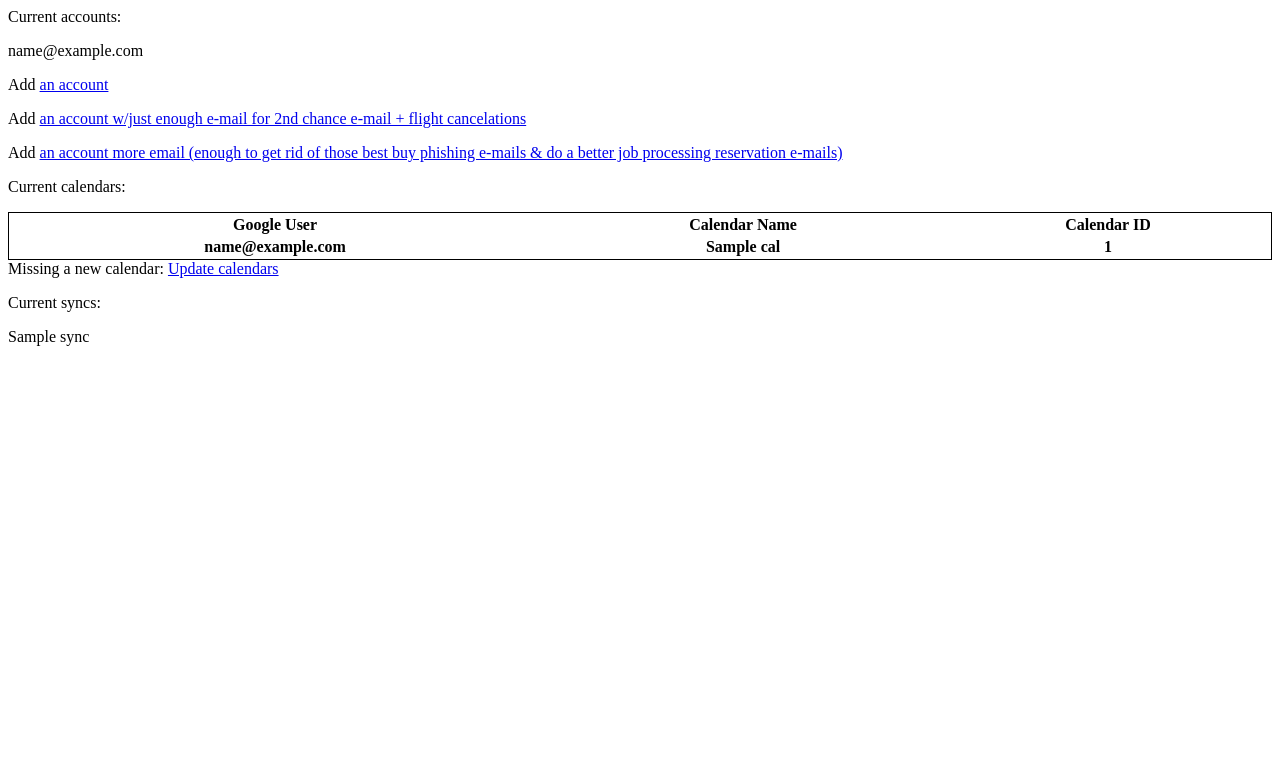
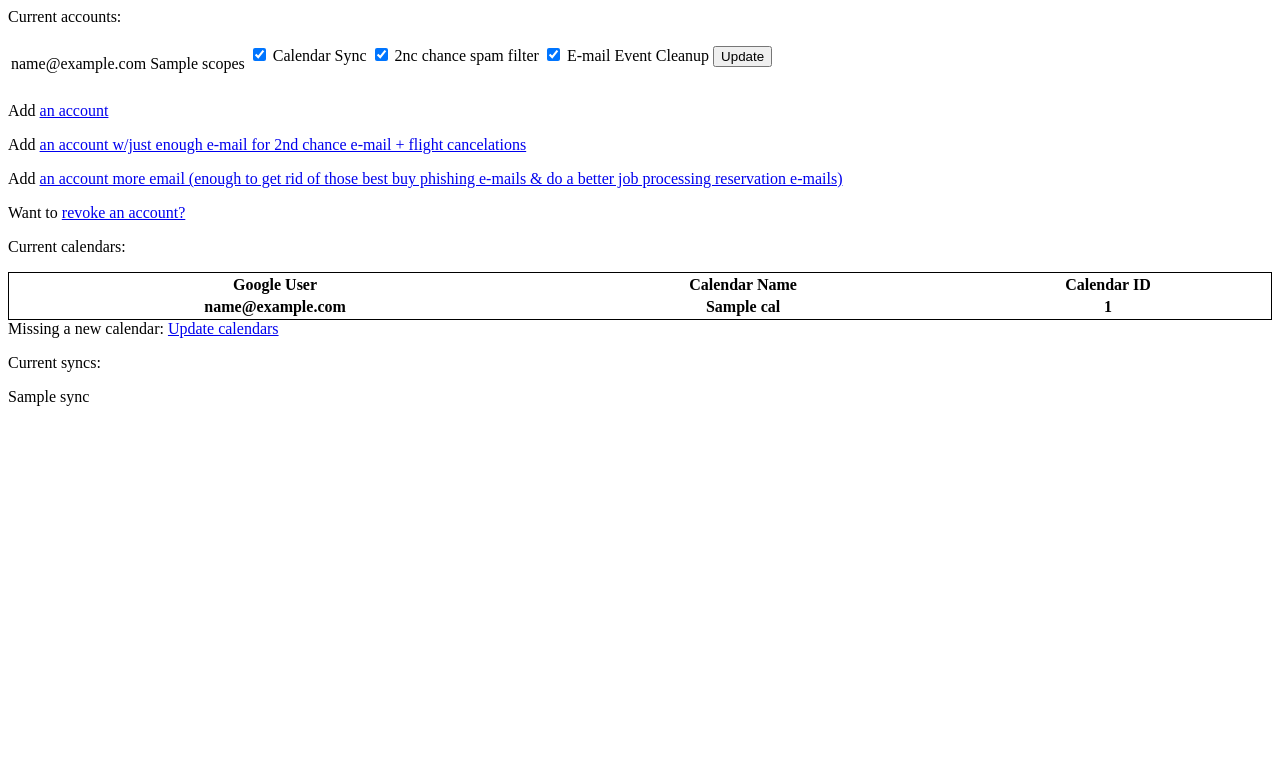
Before and after one commit to PigsCanFlyLabs/cal-sync-magic, a Django app: template cal_sync_magic/templates/configure_sync.html in a window 1280 px wide. Shown: the top 783 px of the page. Run offline with Django 3.2, Linux system fonts and the light colour scheme; the template is opened without the code that fills it: most values are stand-ins (such as "Sample title", 1, 10 or a date in 2020); lists and menus that the app fills with data are empty.

Commit message:
Make accounts configurable.

```diff
--- a/cal_sync_magic/templates/configure_sync.html
+++ b/cal_sync_magic/templates/configure_sync.html
@@ -6,12 +6,27 @@
 <p>
 Current accounts:
 </p>
+<table>
 {% for acc in google_accounts %}
-<p>
-  {{ acc.google_user_email }}
-</p>
+<tr>
+  <td>
+    {{ acc.google_user_email }}
+  </td>
+  <td>
+    {{ acc.scopes }}
+  </td>
+  <td>
+    <form action="{% url update_gaccount_settings %}" method="post">
+      <input id="id" value="{{acc.account_id}}" type="hidden">
+      <input type="checkbox" id="calendar_sync_enabled" checked="{{acc.calendar_sync_enabled}}" > <label>Calendar Sync</label>
+      <input type="checkbox" id="second_chance_email" checked="{{acc.second_chance_email}}"> <label>2nc chance spam filter</label>
+      <input type="checkbox" id="delete_events_from_email" checked="{{acc.delete_events_from_email}}"> <label>E-mail Event Cleanup</label>
+      <input type="submit" value="Update">
+    </form>
+  </td>
+</tr>
 {% endfor %}
-
+</table>
 <p>
   Add <a href="{% url 'google-authorize' %}?scopes={{ 'cal_scopes' |urlencode }}">an account</a>
 </p>
@@ -23,6 +38,7 @@ Current accounts:
   Add <a href="{% url 'google-authorize' %}?scopes={{ 'cal_scopes,base_email_scopes,read_email_scopes' | urlencode }}">an account more email (enough to get rid of those best buy phishing e-mails & do a better job processing reservation e-mails)</a>
 </p>
 
+Want to <a href="https://myaccount.google.com/permissions">revoke an account?</a>
 
 <p>
   Current calendars:
--- a/cal_sync_magic/urls.py
+++ b/cal_sync_magic/urls.py
@@ -10,4 +10,5 @@ urlpatterns = [
     path("google-oauth-callback", views.GoogleCallBackView.as_view(), name="google-oauth-callback"),
     path("sync-config", views.ConfigureSyncs.as_view(), name="sync-config"),
     path("update-calendars", views.UpdateUserCalendars.as_view(), name="update-user-calendars"),
+    path("update-gaccount-settings", views.UpdateGoogleAccounts.as_view(), name="update-gaccount-settings"),
 ]
```
Also changed, not shown: cal_sync_magic/views.py (+12 -0 lines).
